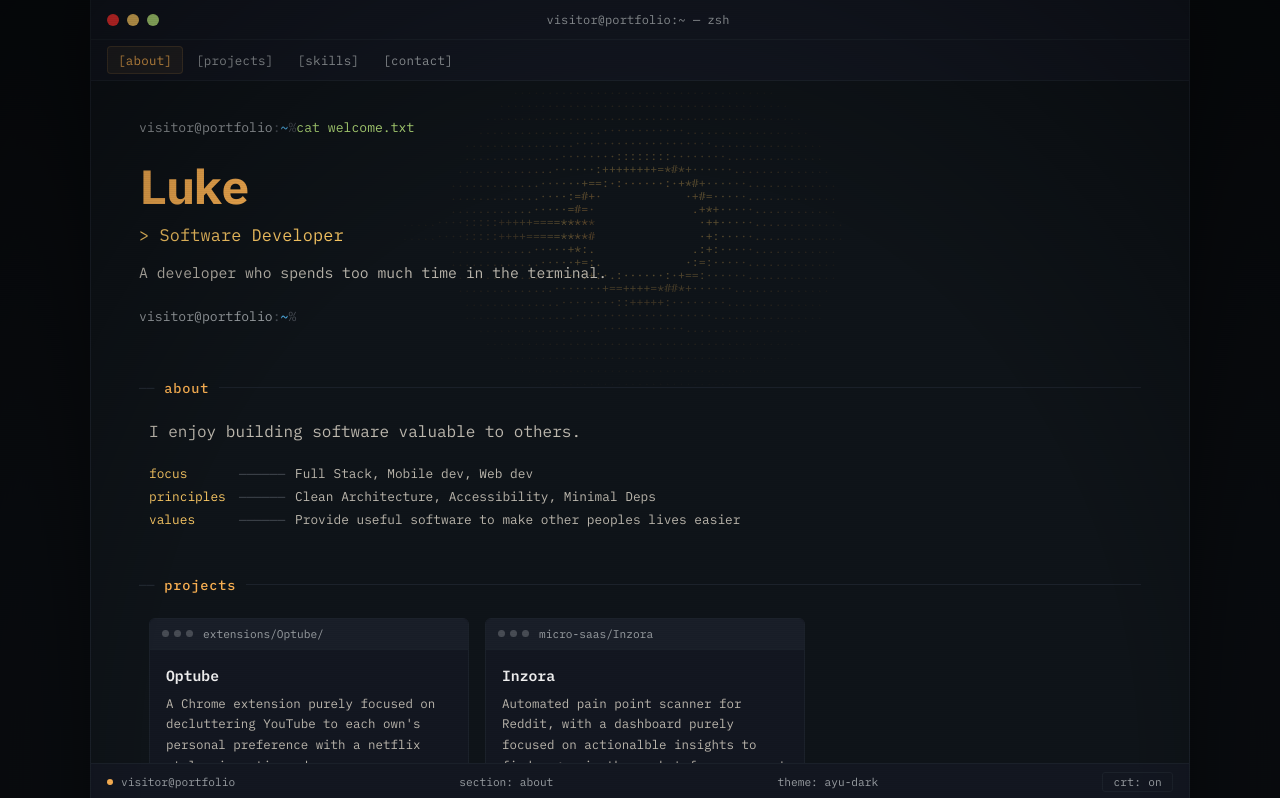
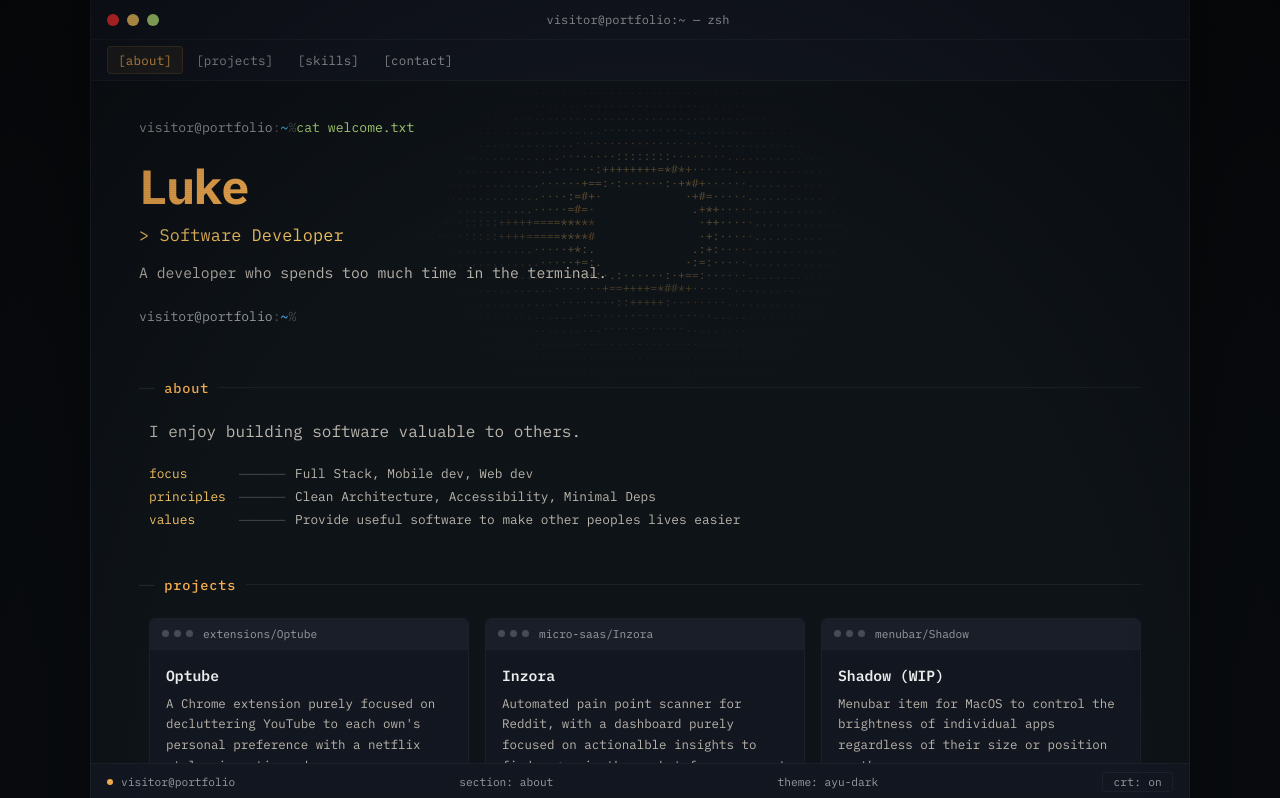
Before and after one commit to ljh-wd/ljhdev-portfolio, a React (Vite) app: page / in a window 1280 px wide. Shown: the top 798 px of the page. Built offline with nearby package versions, Linux system fonts and the light colour scheme.

Commit message:
New project

```diff
--- a/src/data/portfolio.ts
+++ b/src/data/portfolio.ts
@@ -34,7 +34,7 @@ export const about = {
 
 export const projects = [
   {
-    folder: "extensions/Optube/",
+    folder: "extensions/Optube",
     name: "Optube",
     description:
       "A Chrome extension purely focused on decluttering YouTube to each own's personal preference with a netflix style cinematic mode.",
@@ -49,6 +49,15 @@ export const projects = [
       "Automated pain point scanner for Reddit, with a dashboard purely focused on actionalble insights to find a gap in the market for your next project.",
     tech: ["React", "TypeScript", "NodeJS/Express", "Prisma ORM"],
     link: "https://inzora.io",
+  },
+
+  {
+    folder: "menubar/Shadow",
+    name: "Shadow (WIP)",
+    description:
+      "Menubar item for MacOS to control the brightness of individual apps regardless of their size or position on the screen",
+    tech: ["SwiftUI"],
+    link: "",
   },
 ];
 
```
